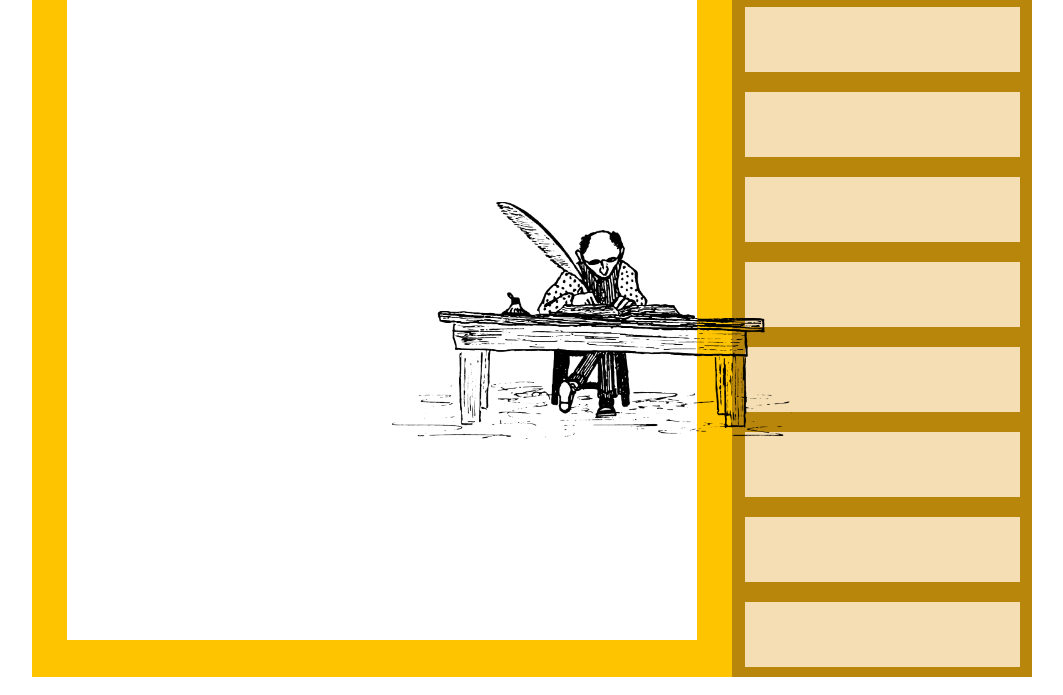
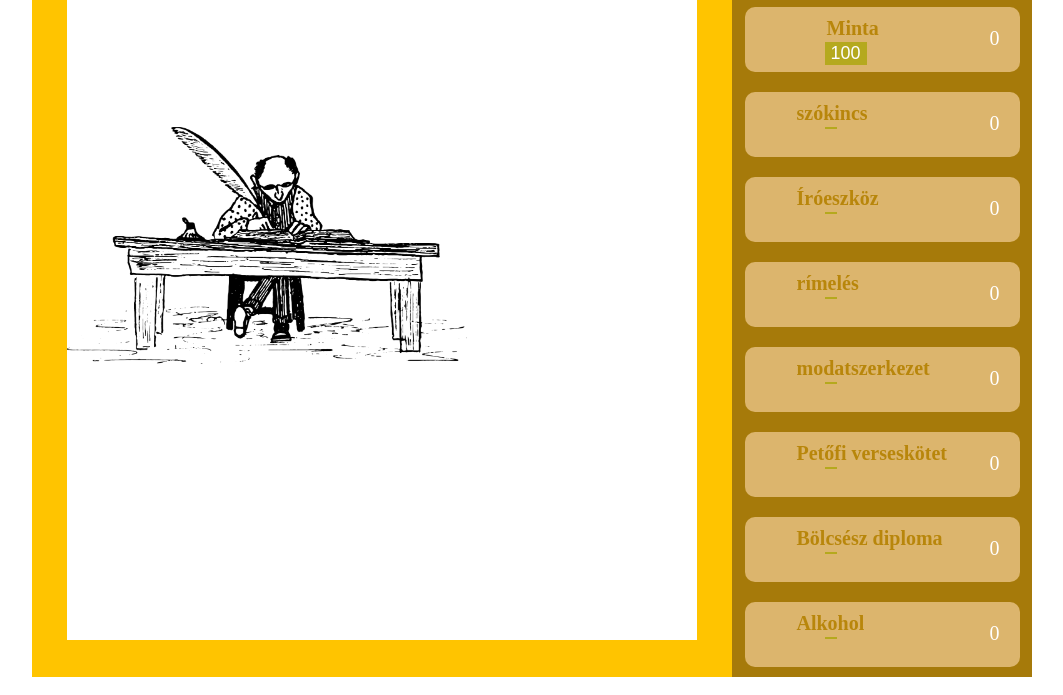
Before and after one commit to borsodi-koppany/WEB_tesztelos_projekt, a plain HTML site: page index.html in a window 1280 px wide. Shown: the part 161-856 px from the top of the page, without its empty margins (108-1171 px from the left). Drawn offline with Linux system fonts and the light colour scheme.

Commit message:
fejlesztesek letrehozasa

```diff
--- a/index.html
+++ b/index.html
@@ -26,22 +26,12 @@
         </div>
         <div class="upgrades">
             <h1>asd</h1>
-            <div class="upgrade"></div>
-            <!-- szótár, szókincs -->
-            <div class="upgrade"></div>
-            <!-- Íróeszköz -->
-            <div class="upgrade"></div>
-            <!-- versek -->
-            <div class="upgrade"></div>
-            <!-- verseskötetek -->
-            <div class="upgrade"></div>
-            <!-- bölcsész diploma -->
-            <div class="upgrade"></div>
-            <!-- Kis-Faludy díj -->
-            <div class="upgrade"></div>
-            <!-- Petőfi mellszobor -->
-            <div class="upgrade"></div>
-            <!-- Szóvirág... -->
+            <div class="upgrade">
+                <h4>Minta</h4>
+                <span>0</span>
+                <button>100</button>
+            </div>
+
         </div>
         <p>asds</p>
     </div>
--- a/script.js
+++ b/script.js
@@ -6,11 +6,26 @@ class Upgrade{
     }
 
     Buy(){
-        this.cost*=5;
+        this.cost*=4;
         this.quantity += 1;
     }
 }
 
 let fejlesztesek = [
-    new Upgrade("szókincs", 0, 10),  new Upgrade("Íróeszköz", 0, 300), new Upgrade("rímelés", 0, 10000), new Upgrade("modatszerkezet", 0, 10), new Upgrade("Petőfi verseskötet", 0, 10), new Upgrade("Bölcsész diploma", 0, 10), new Upgrade("Alkohol", 0, 10), new Upgrade("Drog", 0, 10), new Upgrade("Kis-Faludy díj", 0, 10)
+    new Upgrade("szókincs", 0, 1),  new Upgrade("Íróeszköz", 0, 20), new Upgrade("rímelés", 0, 500), new Upgrade("modatszerkezet", 0, 5000), new Upgrade("Petőfi verseskötet", 0, 50000), new Upgrade("Bölcsész diploma", 0, 1000000), new Upgrade("Alkohol", 0, 5000000), new Upgrade("Drog", 0, 10), new Upgrade("Kis-Faludy díj", 0, 2000000)
 ]
+
+fejlesztesek.forEach(fejlesztes => {
+    let d = document.createElement("div");
+    d.classList.add("upgrade");
+    let h = document.createElement("h4")
+    h.textContent = fejlesztes.name;
+    let span = document.createElement("span")
+    span.textContent = fejlesztes.quantity
+    let cost = document.createElement("button")
+    cost.value = fejlesztes.cost;
+    d.appendChild(h);
+    d.appendChild(span);
+    d.appendChild(cost);
+    document.querySelector(".upgrades").appendChild(d)
+})
--- a/style.css
+++ b/style.css
@@ -28,20 +28,19 @@
     margin: auto;
 }
 .kolto{
-    position: absolute;
+    position: relative;
     width: 400px;
-    bottom: 200px;
-    left: 500px;
+    top: 200px;
     margin: auto;
 }
 
 .upgrades{
     width: 30%;
     height: 750px;
-
     float: right;
-    background-color: darkgoldenrod;
+    background-color: rgb(166, 122, 10);
     text-indent: 20px;
+    overflow-y: scroll;
 
 
 }
@@ -54,6 +53,34 @@
     margin-bottom: 20px;
     width: 275px;
     height: 65px;
+    border-radius: 10px;
 
-    background-color: wheat;
+
+    background-color: rgb(220, 181, 109);
 }
+
+.upgrade h4{
+    color:darkgoldenrod ;
+    font-size: 20px;
+    display: inline-block;
+    margin-top: 10px;
+}
+
+.upgrade span{
+    float: right;
+    margin-right: 20px;
+    margin-top: 20px;
+    font-size: 20px;
+    position: relative;
+}
+
+.upgrade button{
+    background-color: rgb(181, 169, 30);
+    color: white;
+    float: left;
+    position: relative;
+ top: 35px;
+ left: 80px;
+ font-size: 18px;
+ border: none;
+}
```
